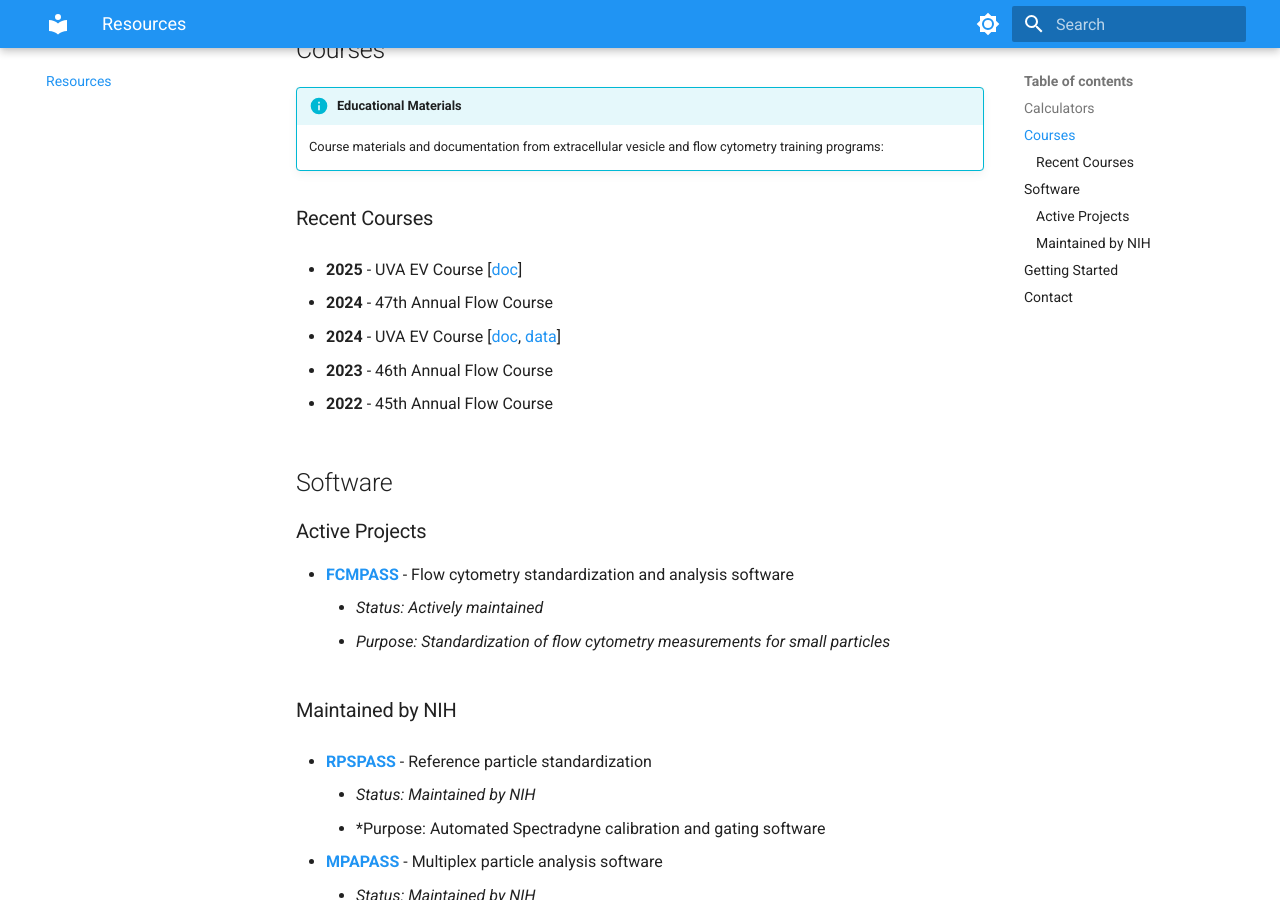
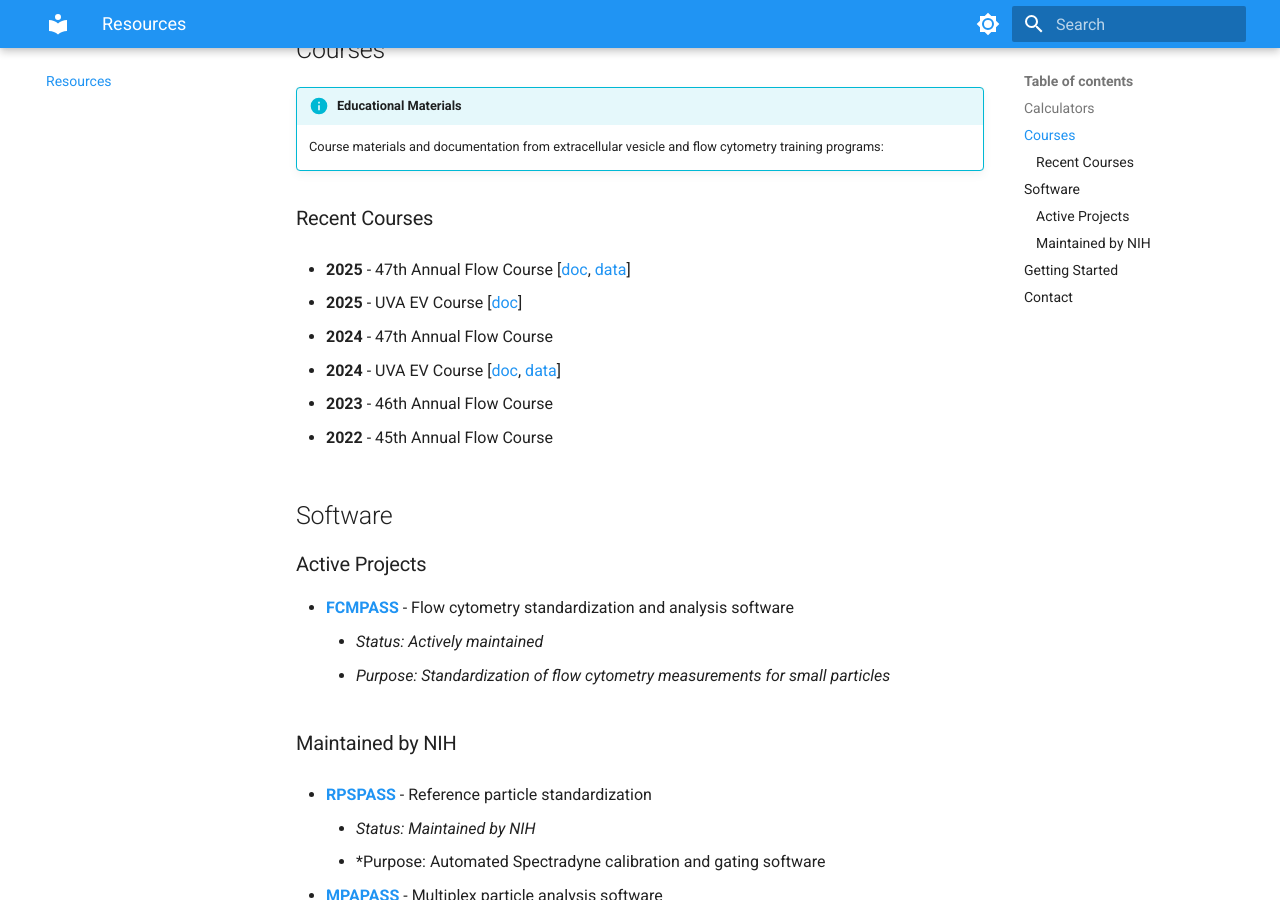
Before and after one commit to joadwe/personal-website, an MkDocs documentation site: the page built from docs/resources.md, in a window 1280 px wide and 900 px high, scrolled down 487 px. Built offline with MkDocs 1.6.1 and Material for MkDocs 9.7.7, drawn with Linux system fonts in a browser that asks for light colours.

Commit message:
resource updates for AFC

```diff
--- a/docs/resources.md
+++ b/docs/resources.md
@@ -15,6 +15,7 @@
     Course materials and documentation from extracellular vesicle and flow cytometry training programs:
 
 ### Recent Courses
+* **2025** - 47th Annual Flow Course [[doc](https://docs.google.com/document/d/1oECh1BSzNmgDyKnuRYf1zfKGsGyXFUZDIdj-mz_Jki0/edit?usp=sharing){:target="_blank"}, [data](https://genboree.org/nano-ui/ld/datasets?filter=Manuscript.entContent.title%3A45th+Annual+Flow+Cytometry+Course){:target="_blank"}]
 
 * **2025** - UVA EV Course [[doc](https://docs.google.com/document/d/1icJHnD8D_Jv-qTAkWWW8ZKmLRY6IImHdHrR-8KlDAmg/edit?usp=sharing){:target="_blank"}]
 
```
Also changed, not shown: docs/stylesheets/extra.css (added).
